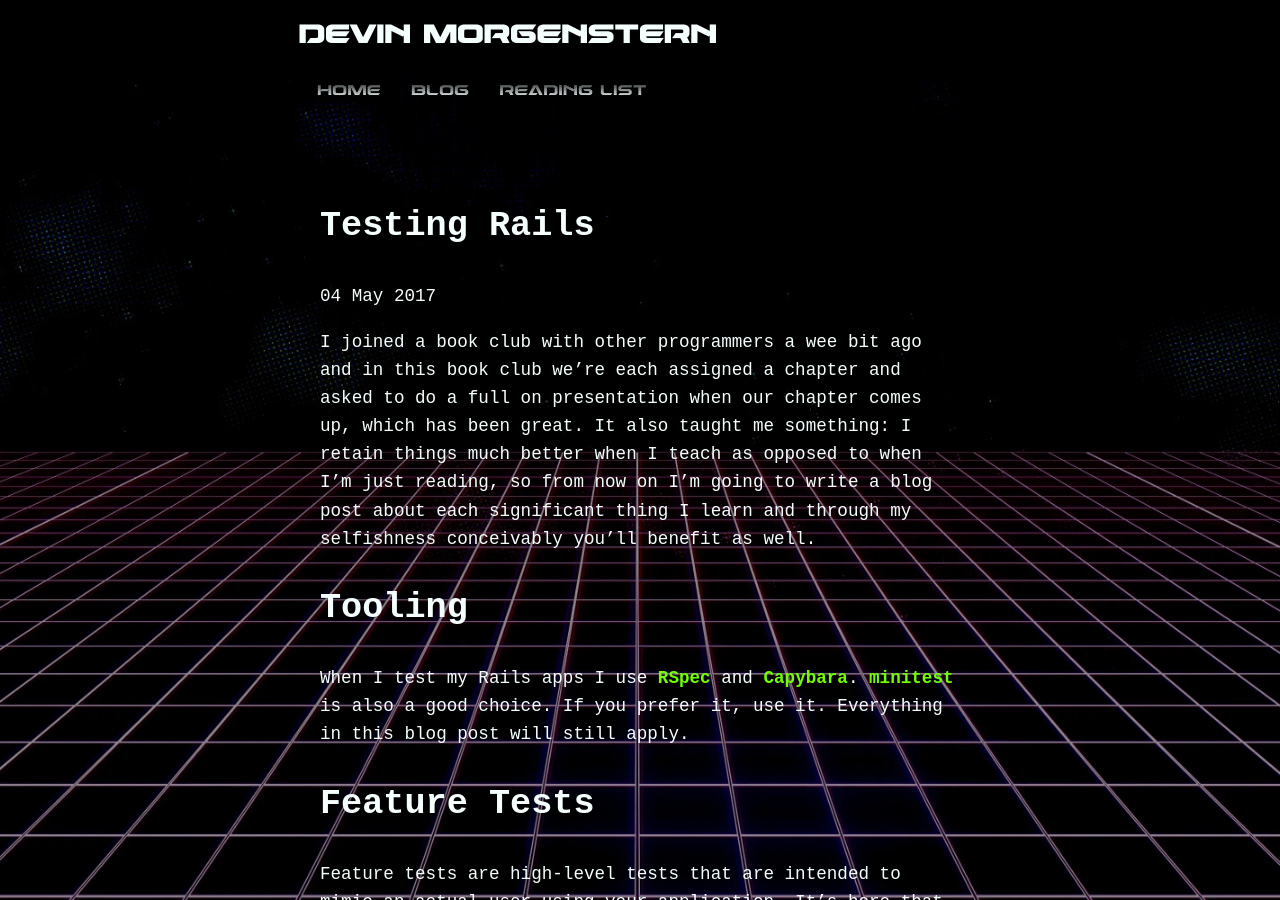
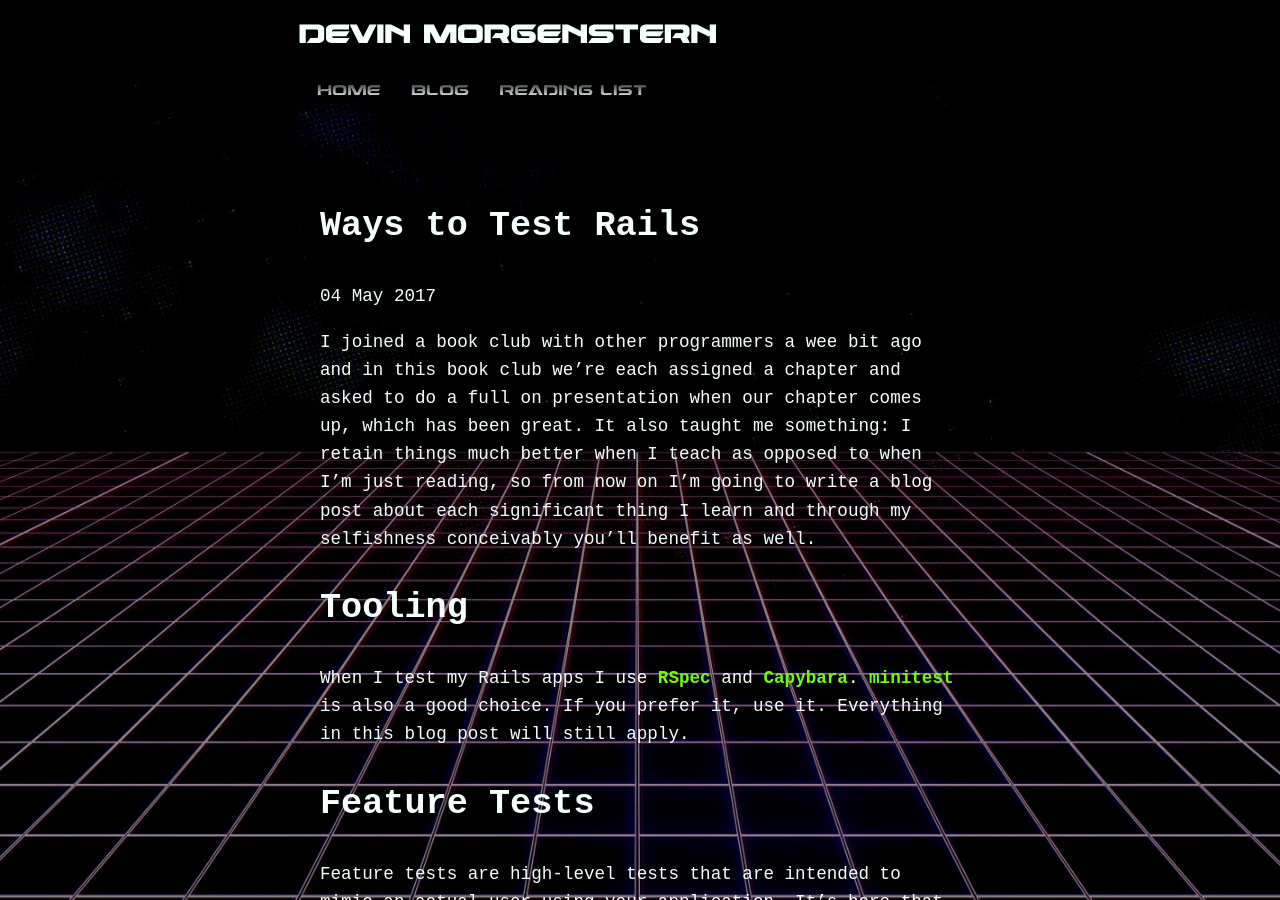
Before and after one commit to devinrm/devinrm.github.io, a Jekyll site: the page built from _posts/2017-05-04-ways-to-test-rails.md, in a window 1280 px wide and 900 px high. Built offline with Jekyll 4.4.1, drawn with Linux system fonts in a browser that asks for light colours; some web fonts are replaced.

Commit message:
Minor update

```diff
--- a/_posts/2017-05-04-testing-rails.md
+++ b/_posts/2017-05-04-ways-to-test-rails.md
@@ -1,6 +1,6 @@
 ---
 layout: post
-title: "Testing Rails"
+title: "Ways to Test Rails"
 date: 2017-05-04
 ---
 
```
